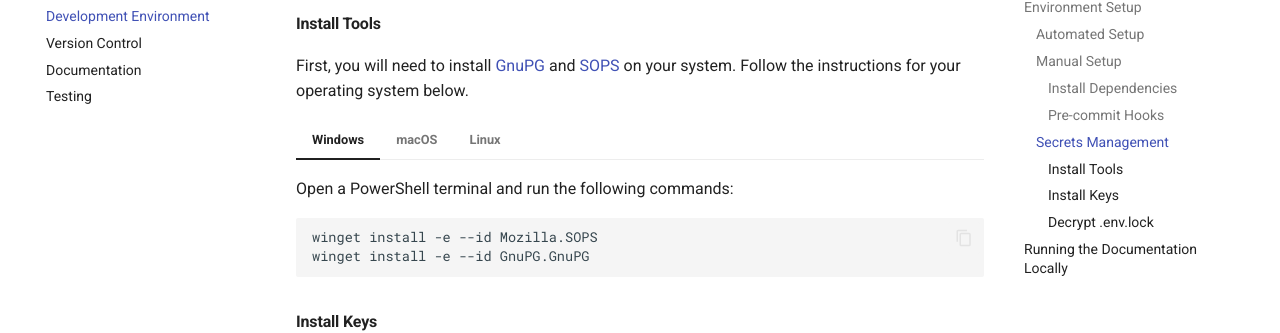
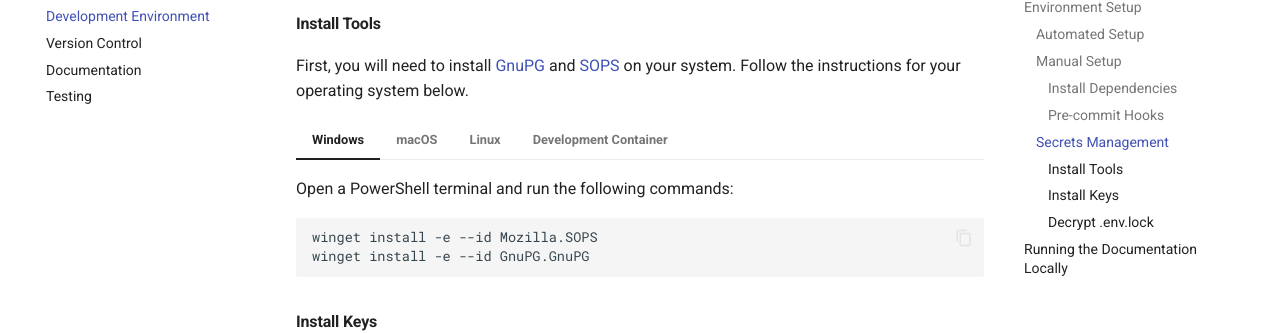
Before and after one commit to thijsfranck/courageous-comets, an MkDocs documentation site: the page built from docs/contributor-guide/development-environment.md, in a window 1280 px wide and 900 px high, scrolled down 1621 px. Shown: the part 128-461 px from the top of the window. Built offline with MkDocs 1.6.1 and Material for MkDocs 9.7.7, drawn with Linux system fonts in a browser that asks for light colours; comment, search, counter and statistics services are not loaded; the version menu is left out; some of the changed lines change nothing that is shown.

Commit message:
docs: add note on secrets management tools in the development container

````diff
--- a/docs/contributor-guide/development-environment.md
+++ b/docs/contributor-guide/development-environment.md
@@ -108,6 +108,10 @@
     sudo apt-get install -y sops gnupg
     ```
 
+=== "Development Container"
+
+    If you are using the development container, the tools are already installed! 🎉
+
 #### Install Keys
 
 Next, you will need to import the required keys. Copy the files with the keys into your workspace and import them
````
